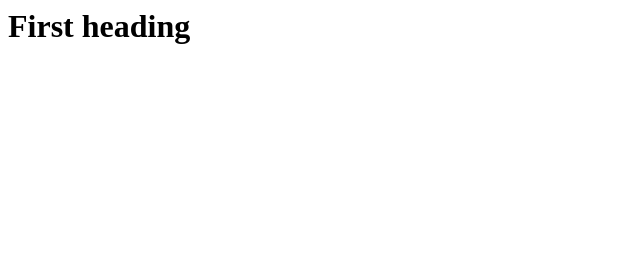
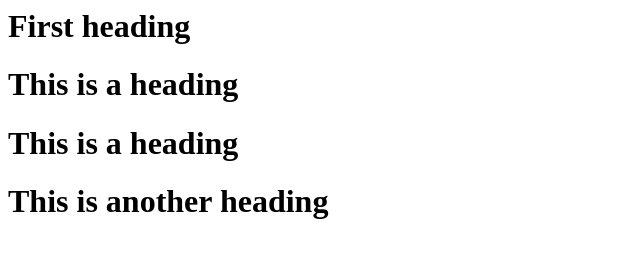
Before and after one commit to VigneshChand/learning-git, a plain HTML site: page index.html in a window 1280 px wide. Shown: the whole page, without its empty margins (0-640 px from the left). Drawn offline with Linux system fonts and the light colour scheme.

Commit message:
Feature xyz (#2)
* Added head in index.html

* added another <h1> tag

* Update index.html

```diff
--- a/index.html
+++ b/index.html
@@ -3,6 +3,9 @@
     <title>learning-git</title>
     <body>
       <h1>First heading</h1>
+      <h1>This is a heading</h1>
+      <h1>This is a heading</h1>
+      <h1>This is another heading</h1>
     </body>
   </head>
 </html>
```
